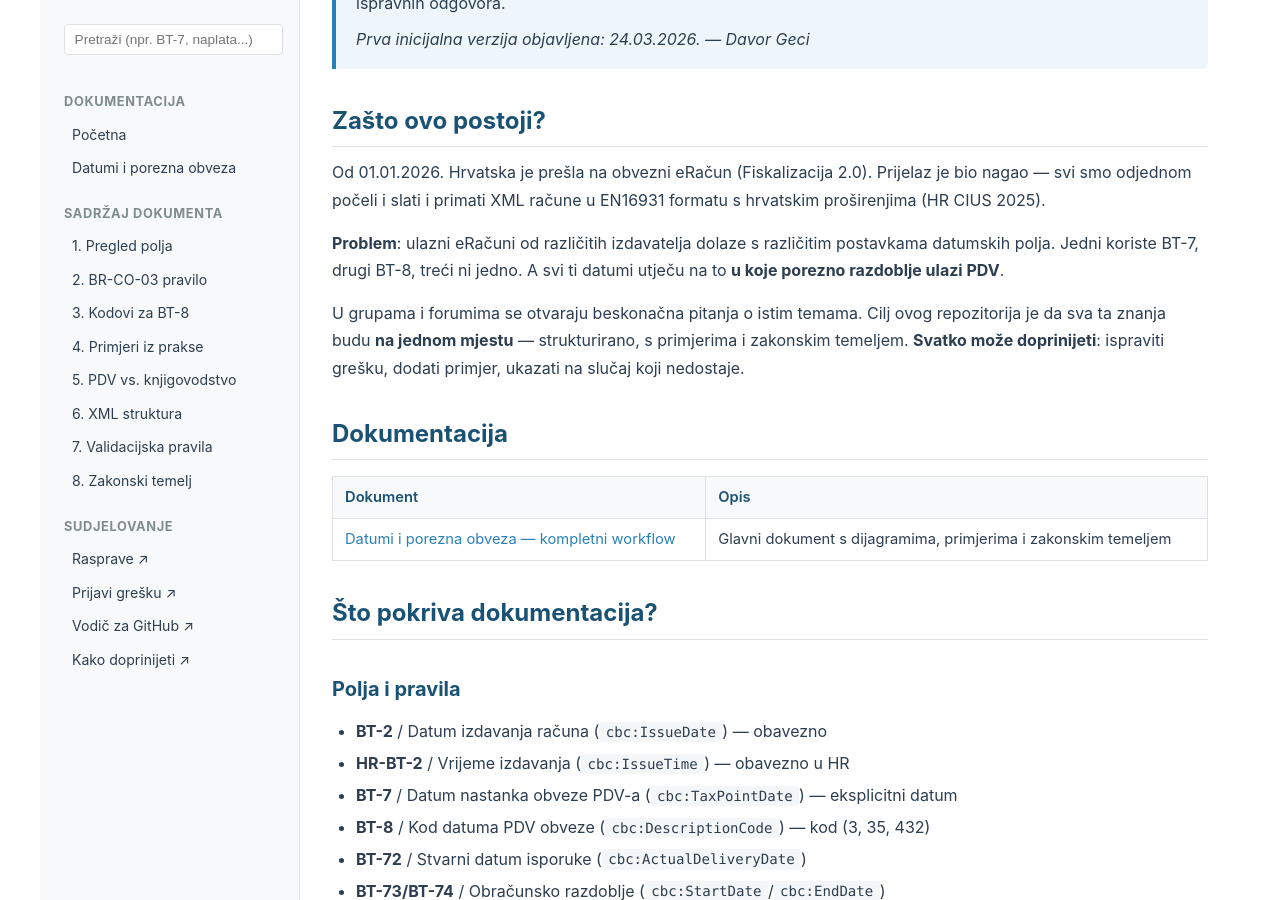
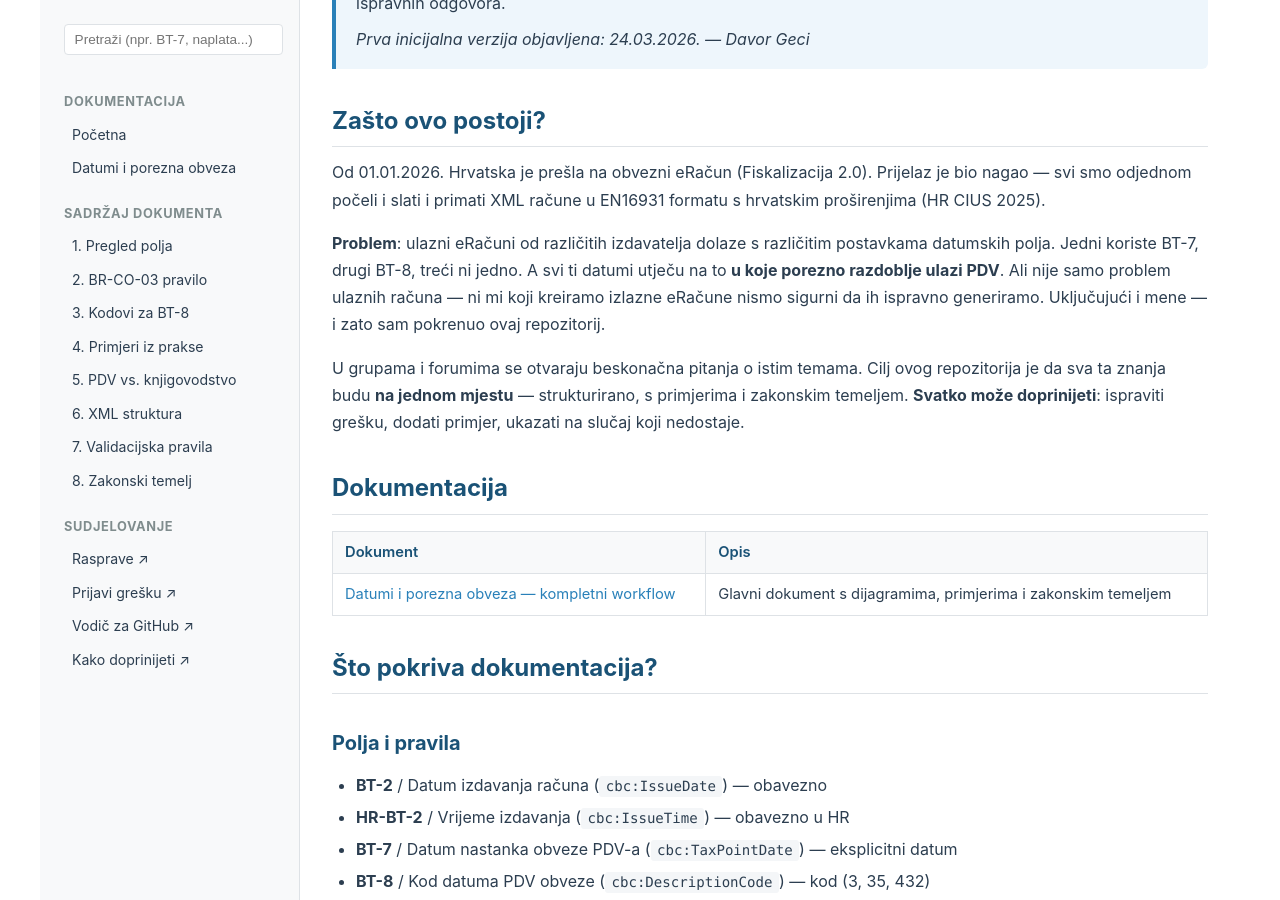
Before and after one commit to dageci/eracun-fiskalizacija-datumi, a Jekyll site: the page built from docs/index.md, in a window 1280 px wide and 900 px high, scrolled down 677 px. Built offline with Jekyll 4.4.1, drawn with Linux system fonts in a browser that asks for light colours.

Commit message:
naglaseno da ni programeri koji kreiraju izlazne eRacune nisu sigurni

```diff
--- a/docs/index.md
+++ b/docs/index.md
@@ -21,7 +21,7 @@ title: "eRačun Hrvatska — Datumi i porezna obveza"
 
 Od 01.01.2026. Hrvatska je prešla na obvezni eRačun (Fiskalizacija 2.0). Prijelaz je bio nagao — svi smo odjednom počeli i slati i primati XML račune u EN16931 formatu s hrvatskim proširenjima (HR CIUS 2025).
 
-**Problem**: ulazni eRačuni od različitih izdavatelja dolaze s različitim postavkama datumskih polja. Jedni koriste BT-7, drugi BT-8, treći ni jedno. A svi ti datumi utječu na to **u koje porezno razdoblje ulazi PDV**.
+**Problem**: ulazni eRačuni od različitih izdavatelja dolaze s različitim postavkama datumskih polja. Jedni koriste BT-7, drugi BT-8, treći ni jedno. A svi ti datumi utječu na to **u koje porezno razdoblje ulazi PDV**. Ali nije samo problem ulaznih računa — ni mi koji kreiramo izlazne eRačune nismo sigurni da ih ispravno generiramo. Uključujući i mene — i zato sam pokrenuo ovaj repozitorij.
 
 U grupama i forumima se otvaraju beskonačna pitanja o istim temama. Cilj ovog repozitorija je da sva ta znanja budu **na jednom mjestu** — strukturirano, s primjerima i zakonskim temeljem. **Svatko može doprinijeti**: ispraviti grešku, dodati primjer, ukazati na slučaj koji nedostaje.
 
```
Also changed, not shown: README.md.
